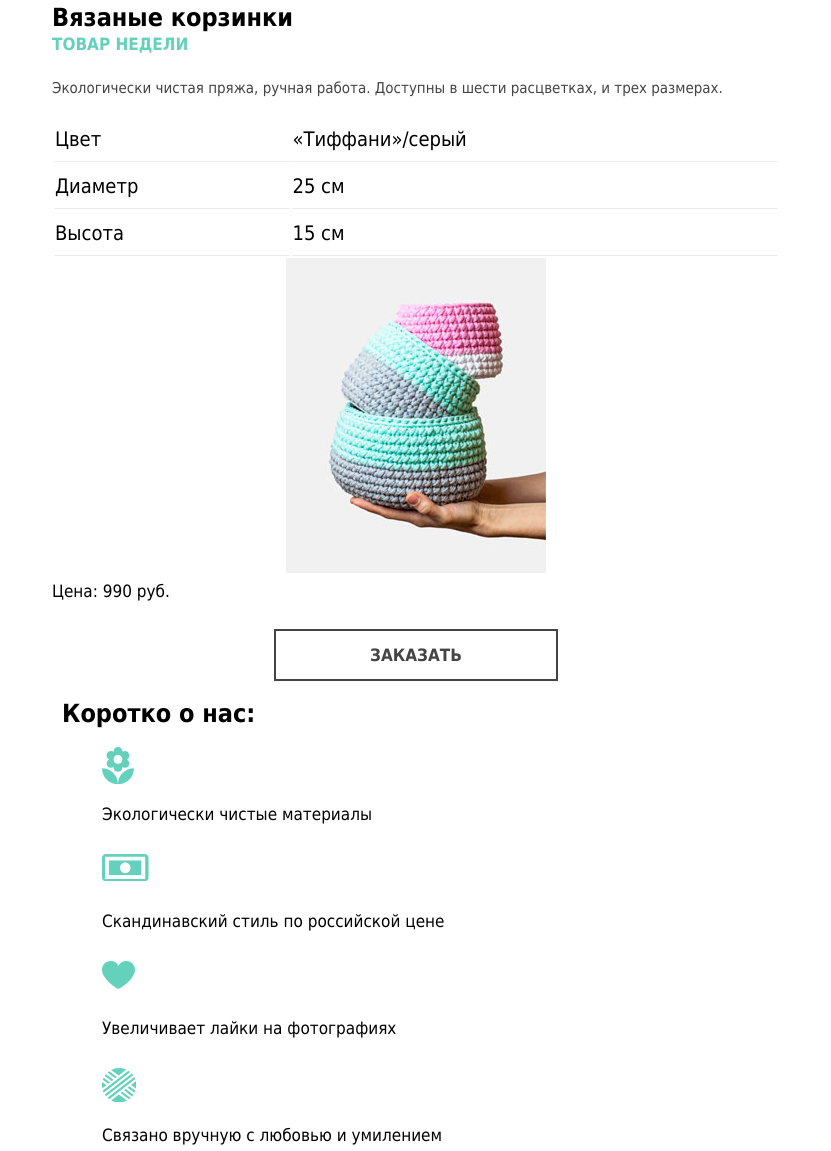
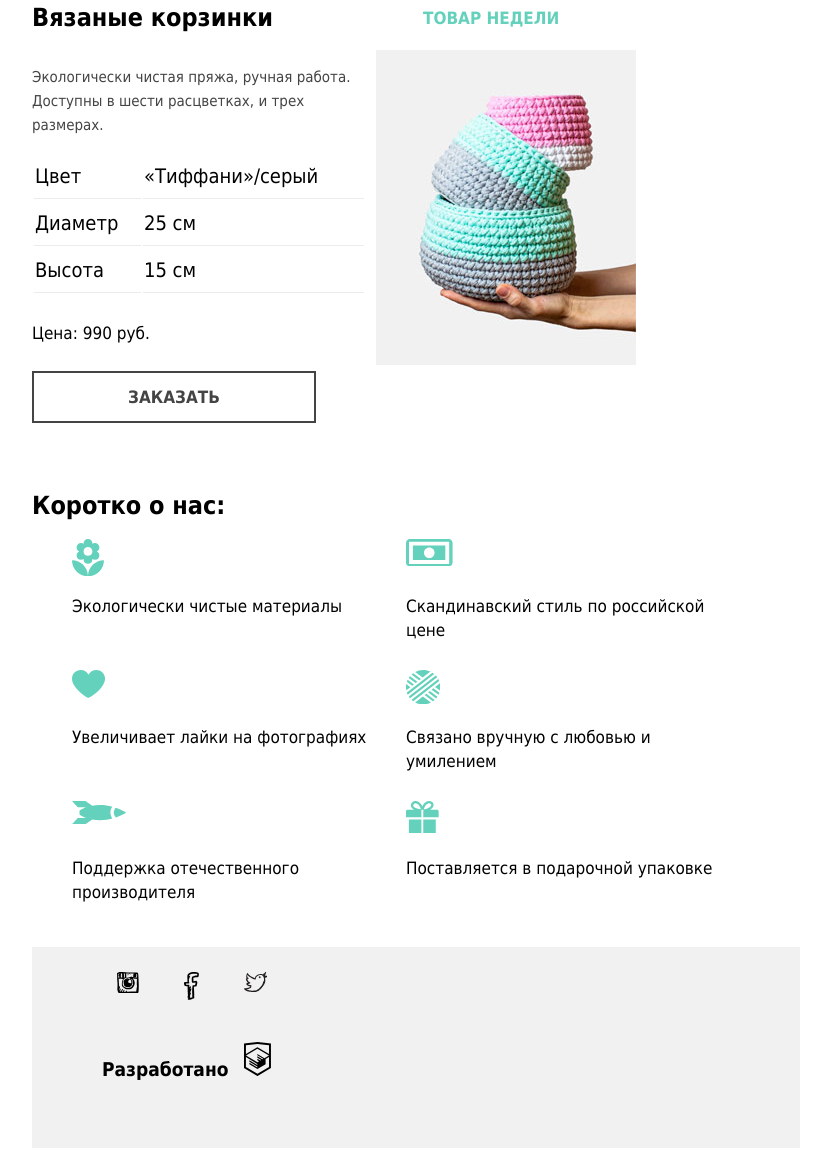
Before and after one commit to nlv-nki/104699-mishka, a website: page source/index.html in a window 1280 px wide. Shown: the part 413-1564 px from the top of the page, without its empty margins (224-1055 px from the left). Drawn offline with nearby package versions, Linux system fonts and the light colour scheme; files that its build step writes are made by us from their sources.

Commit message:
Верстка сетки каталога, различные доработки index

```diff
--- a/source/index.html
+++ b/source/index.html
@@ -2,7 +2,6 @@
 <html lang="ru">
   <head>
     <meta name="viewport" content="width=device-width,initial-scale=1">
-
     <meta charset="utf-8">
     <title>HTML Academy: Мишка</title>
     <link rel="stylesheet" type="text/css" href="css/style.css">
@@ -221,9 +220,13 @@
         </div>
             <a href="#" class="page-footer__copyright">Разработано
 
+              <svg version="1.1" id="Layer_1" xmlns="http://www.w3.org/2000/svg" xmlns:xlink="http://www.w3.org/1999/xlink" x="0px" y="0px" width="26.943px" height="34.09px" viewBox="0 0 26.943 34.09" enable-background="new 0 0 26.943 34.09" xml:space="preserve">
+  <path d="M13.62,0.017L13.472,0L0,1.412v24.661l13.473,8.017l13.43-7.99l0.042-0.025V1.412L13.62,0.017z M25.019,12.127L13.495,5.334 L13.494,5.23l-0.087,0.05l-0.088-0.056v0.109L1.925,12.118V3.147l11.548-1.212l11.547,1.212V12.127z M13.405,6.787L24.923,13.5 l-4.479,2.64l-7.093-4.221l-0.014,1.415l5.904,3.513l-0.86,0.507l-5.03-2.992l-0.014,1.415l3.827,2.275l-0.782,0.523l-3.031-1.787 l-0.014,1.413l1.853,1.091l-1.8,1.081L2.034,13.622L13.405,6.787z M1.925,15.127l11.411,6.791l0.016,1.044L5.41,18.234L5.395,19.65 l7.979,4.795l0.018,1.076l-7.973-4.74l-0.013,1.414l8.021,4.822l0.046,0.025l8.143-4.872l-0.011-5.177l3.415-2.036v10.021 L13.472,31.85L1.925,24.979V15.127z"/>
+</svg>
+
       </a>
 
-<img src="img/logo-htmlacademy.svg" width="35" height="45">
+
 
 
       </div>
--- a/source/less/blocks/about.less
+++ b/source/less/blocks/about.less
@@ -19,3 +19,16 @@
   left: 0;
   fill: #63d1bb;
 }
+
+@media (min-width: 768px){
+  .about {
+    padding: 0;
+  }
+  .about__list {
+    display: flex;
+    flex-wrap: wrap;
+  }
+  .about__list li {
+    width:334px;
+  }
+}
--- a/source/less/blocks/featured.less
+++ b/source/less/blocks/featured.less
@@ -34,3 +34,23 @@
   line-height: 1.4;
   font-size: 17px;
 }
+
+@media (min-width: 768px) {
+  .featured {
+    padding:0;
+  }
+  .featured__descr-wrap {
+    flex-wrap: wrap;
+    display: flex;
+  }
+  .featured__descr-inner {
+    width:334px;
+  }
+  .featured__img {
+    margin: 0 10px;
+  }
+  .featured__descr-price-info {
+    position: relative;
+    bottom: 50px;
+  }
+}
--- a/source/less/blocks/page-content.less
+++ b/source/less/blocks/page-content.less
@@ -1,23 +1,20 @@
 .page-content {
     width: 320px;
     margin: 0 auto;
-
 }
 .page-content__sub-title {
   font-weight: bold;
   font-size: 25px;
+}
+@media (min-width: 768px) {
+  .page-content {
+    width:768px;
+  }
+  .page-content__sub-title {
+    display:flex;
+  }
+  .page-content__sub-title span{
+    margin-right: 150px;
+  }
 
 }
-
-
-@media (min-width: 768px) {
-
-  .page-content {
-
-    width:768px;
-
-
-  }
-
-
-}
--- a/source/less/blocks/page-footer.less
+++ b/source/less/blocks/page-footer.less
@@ -6,7 +6,7 @@
 }
 
 .page-footer__wrap {
-  padding: 10px 30px;
+  padding-top: 10px;
 }
 
 .page-footer__social-list ul {
--- a/source/less/blocks/page-header.less
+++ b/source/less/blocks/page-header.less
@@ -37,23 +37,15 @@
     box-shadow: 0 6px 0 0 #221f1f, 0 12px 0 0 #221f1f;
 }
 
-/*
-.main-nav--closed {
-    display: none;
-}
+
+@media (min-width: 768px) {
+
+  .page-header {
+
+    width:768px;
 
 
-
-.main-nav--no-js, .main-nav--opened {
-    display: block;
-}
-.main-nav {
-    padding: 0;
-    margin: 0;
-    list-style: none;
-    background: #fff;
-    display: none;
-}
+  }
 
 
-*/
+}
--- a/source/less/blocks/product.less
+++ b/source/less/blocks/product.less
@@ -31,3 +31,19 @@
   line-height: 1.6;
   font-weight: 700;
 }
+
+@media (min-width: 768px) {
+  .product__item {
+    position:relative;
+    display:flex;
+    flex-wrap: wrap;
+  }
+  .product-descr {
+    padding-left: 15px;
+  }
+  .product-item__price {
+    position: absolute;
+    top: 120px;
+    left: 300px;
+  }
+}
--- a/source/less/blocks/promo.less
+++ b/source/less/blocks/promo.less
@@ -18,7 +18,6 @@
   display: block;
   padding: 20px;
 }
-
 
 .promo__item h2 {
   color: white;
```
Also changed, not shown: source/catalog.html (+5 -1 lines).
